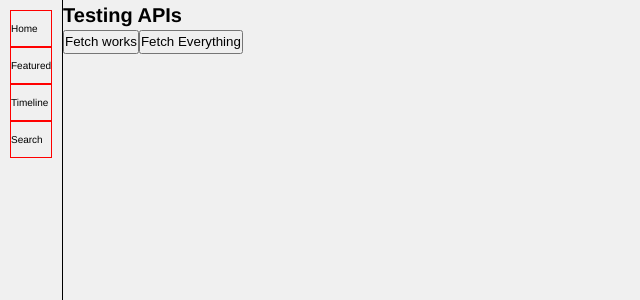
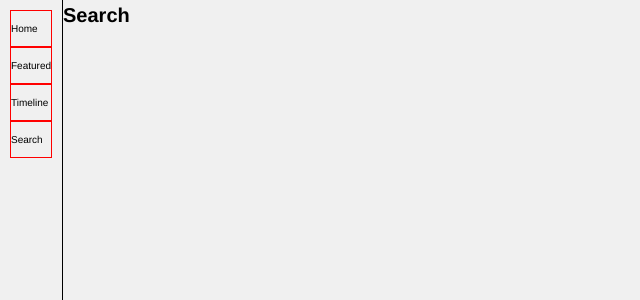
Before and after one commit to samuelisch/classically, a React (Create React App) app: page /search in a window 1280 px wide. Before the commit this address led to /. Shown: the top 300 px of the page, without its empty margins (0-640 px from the left). Built offline with nearby package versions, Linux system fonts and the light colour scheme; no server answers.

Commit message:
initialised search component, added navigation to composer details from recording page

```diff
--- a/src/Router.tsx
+++ b/src/Router.tsx
@@ -6,6 +6,7 @@ import Timeline from "./components/timeline/Timeline";
 import PopularList from "./components/popular/PopularList";
 import ComposerPage from "./components/composerDetails/ComposerPage";
 import WorkPage from "./components/works/WorkPage";
+import Search from "./components/search/Search";
 
 const Router = () => {
   return (
@@ -17,6 +18,7 @@ const Router = () => {
           <Route path="/popular" element={<PopularList />} />
           <Route path="/composer/:id" element={<ComposerPage />} />
           <Route path="/composer/:id/:title" element={<WorkPage />} />
+          <Route path="/search" element={<Search />} />
         </Route>
         <Route path="*" element={<Navigate to="/" />} />
       </Routes>
--- a/src/components/navbar/Navbar.tsx
+++ b/src/components/navbar/Navbar.tsx
@@ -36,7 +36,7 @@ const Navbar = () => {
           <StyledLink to="/timeline">
             <li>Timeline</li>
           </StyledLink>
-          <StyledLink to="">
+          <StyledLink to="/search">
             <li>Search</li>
           </StyledLink>
       </StyledList>
--- /dev/null
+++ b/src/components/search/Search.tsx
@@ -0,0 +1,11 @@
+import styled from "styled-components";
+
+const Search = () => {
+  return (
+    <h1>
+      Search
+    </h1>
+  )
+}
+
+export default Search
--- a/src/components/works/WorkPage.tsx
+++ b/src/components/works/WorkPage.tsx
@@ -65,6 +65,10 @@ const StyledDetails = styled.div`
     .composerName {
       font-size: 1.5rem;
     }
+
+    &:hover {
+      cursor: pointer;
+    }
   }
 `
 
@@ -105,7 +109,7 @@ const WorkPage = () => {
           </StyledTop>
           <StyledDetails>
             <h1>{title}</h1>
-            <div className="composerDetails">
+            <div className="composerDetails" onClick={() => navigate(`/composer/${selectedComposer.id}`)}>
               <div className="portraitContainer">
                 <img src={selectedComposer.portrait} alt="" />
               </div>
```
